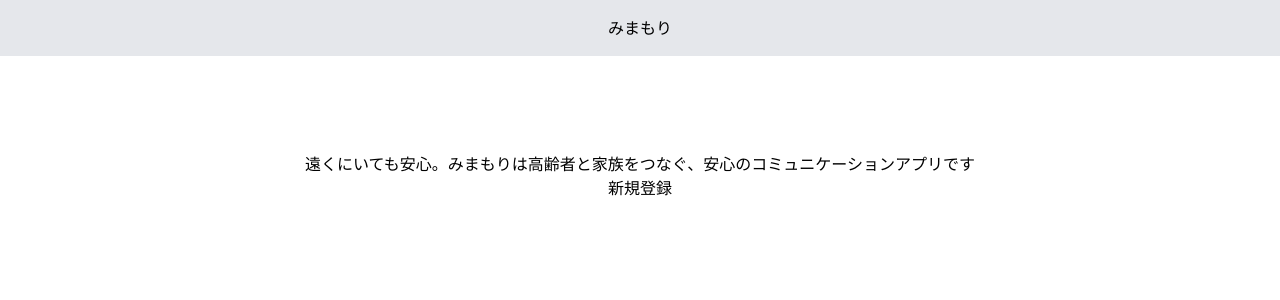
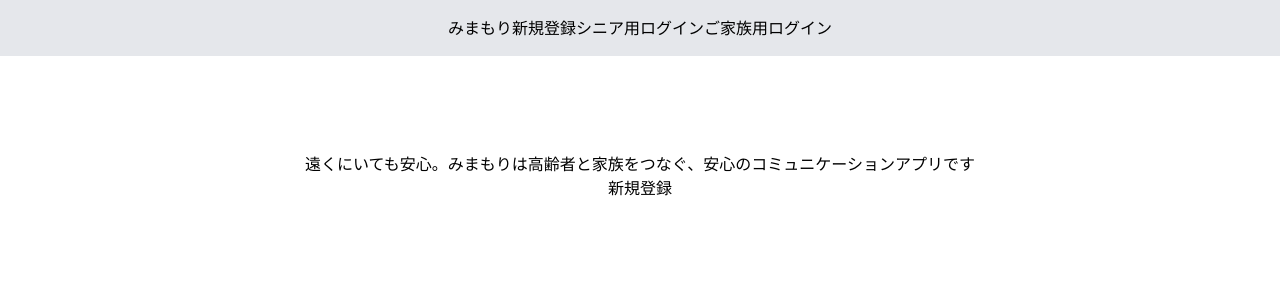
Before and after one commit to ms-engineer-bc-4b/mimamori, a Next.js app in the folder App/app/next/: page / in a window 1280 px wide. Shown: the top 300 px of the page. Built offline with nearby package versions, Linux system fonts and the light colour scheme.

Commit message:
ヘッダー仮編集１
ヘッダーの仮編集１

```diff
--- a/App/app/next/src/app/page.tsx
+++ b/App/app/next/src/app/page.tsx
@@ -6,6 +6,20 @@ const Header = () => {
     <header className="text-center py-4 bg-gray-200">
       {/* ここにヘッダーのコンテンツを追加 */}
       みまもり
+
+      <Link href="/register" passHref>
+      新規登録
+      </Link>
+
+      <Link href="/senior-login" passHref>
+      シニア用ログイン
+      </Link>
+
+      <Link href="/login" passHref>
+      ご家族用ログイン
+      </Link>
+
+
     </header>
   );
 };
```
